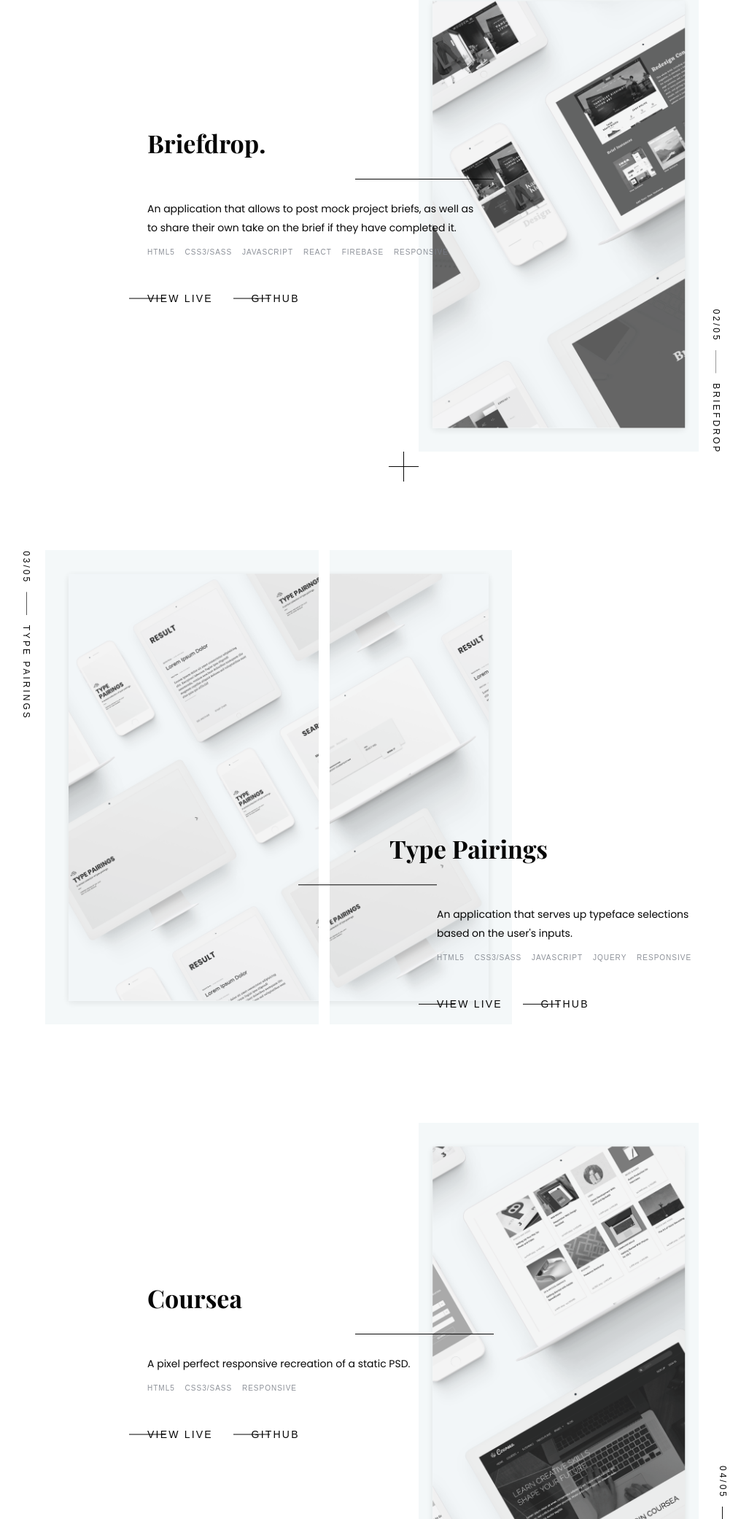
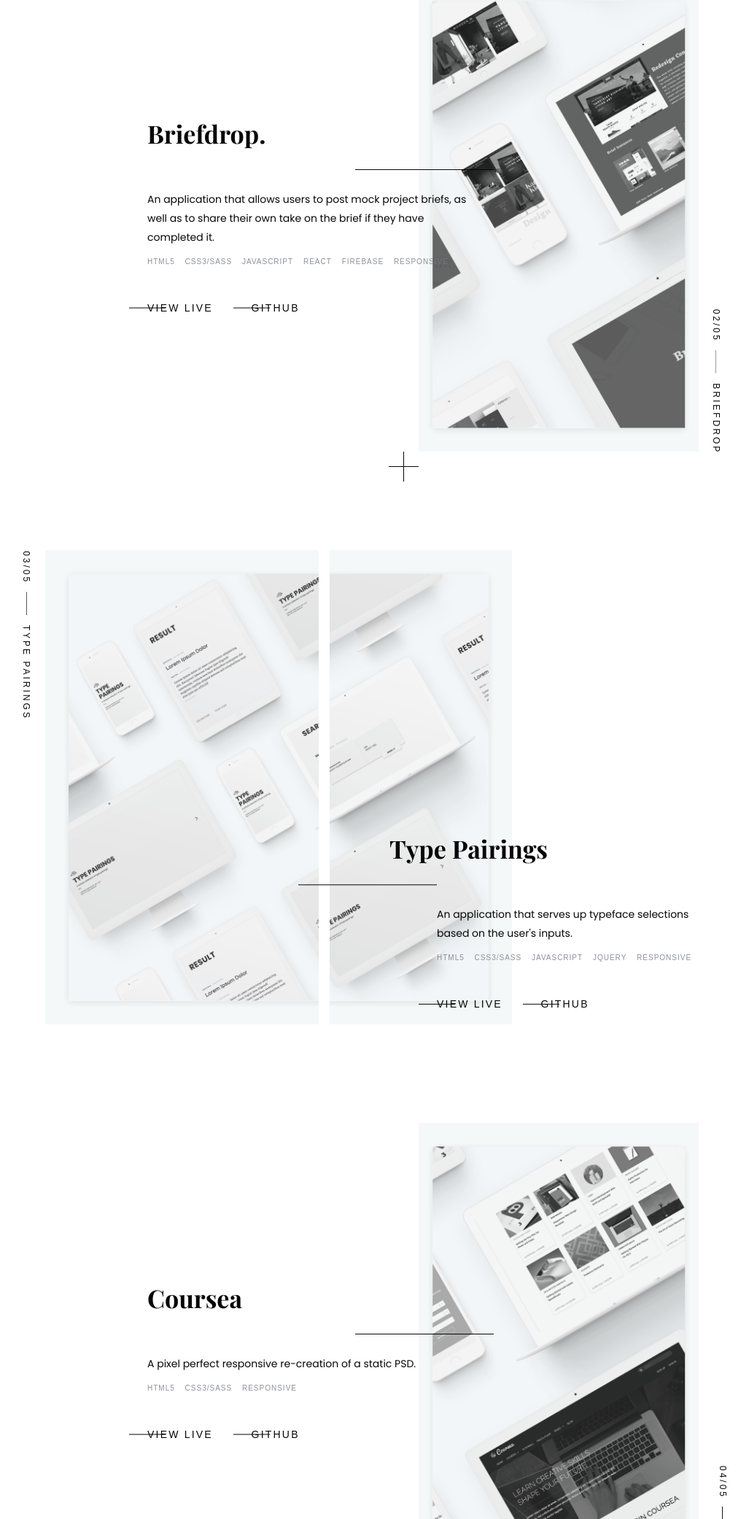
Before and after one commit to gagewagner/portfolio-site, a website: page index.html in a window 1280 px wide. Shown: the part 1841-3923 px from the top of the page at 73% size, without its empty margins (130-1157 px from the left). Drawn offline with nearby package versions, Linux system fonts and the light colour scheme.

Commit message:
Fixed copy

```diff
--- a/index.html
+++ b/index.html
@@ -94,7 +94,7 @@
             </div>
             <div class="galleryCopy">
                 <h3>Briefdrop.</h3>
-                <p class="mainBody">An application that allows to post mock project briefs, as well as to share their own take on the brief if they have
+                <p class="mainBody">An application that allows users to post mock project briefs, as well as to share their own take on the brief if they have
                     completed it.</p>
                 <ul class="techUsed">
                     <li class="techItem">HTML5</li>
@@ -148,7 +148,7 @@
             </div>
             <div class="galleryCopy">
                 <h3>Coursea</h3>
-                <p class="mainBody">A pixel perfect responsive recreation of a static PSD.</p>
+                <p class="mainBody">A pixel perfect responsive re-creation of a static PSD.</p>
                 <ul class="techUsed">
                     <li class="techItem">HTML5</li>
                     <li class="techItem">CSS3/SASS</li>
```
